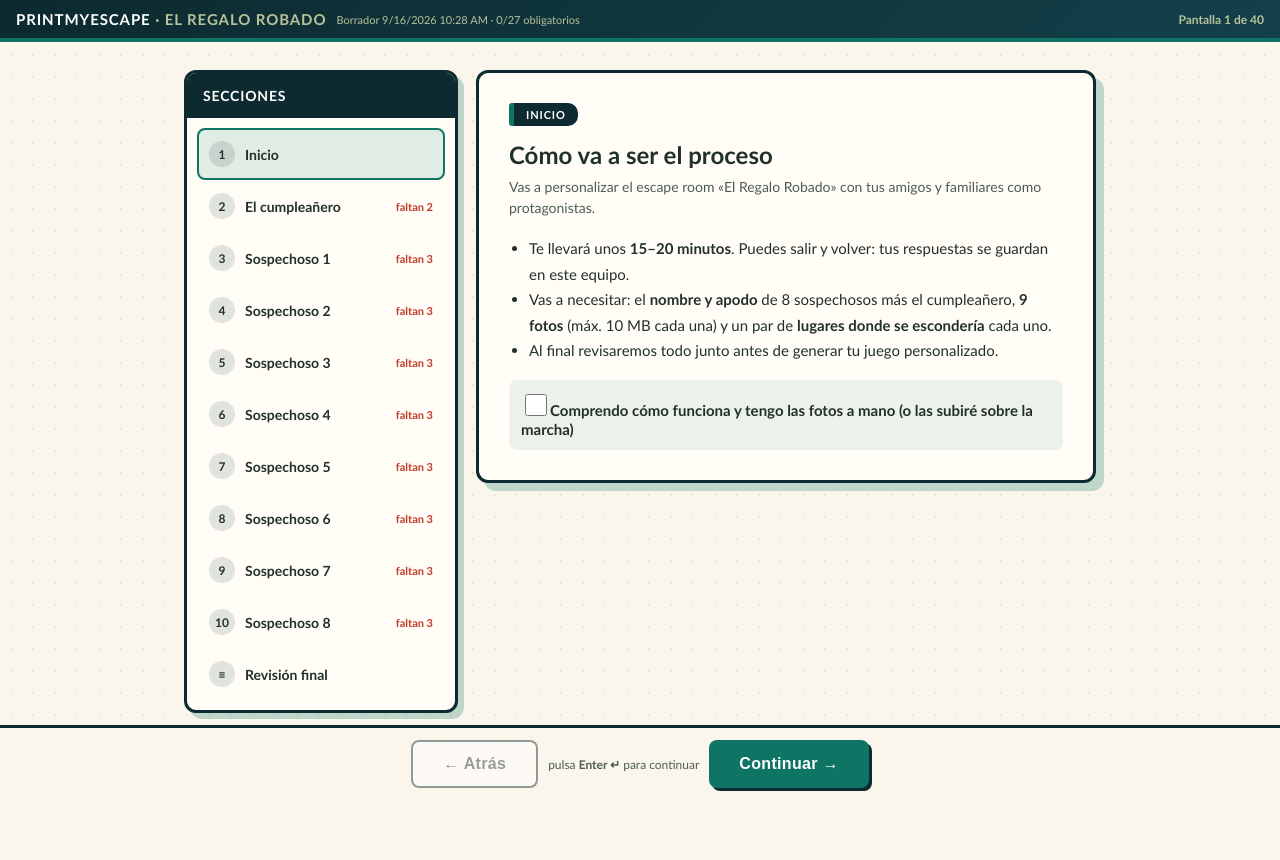
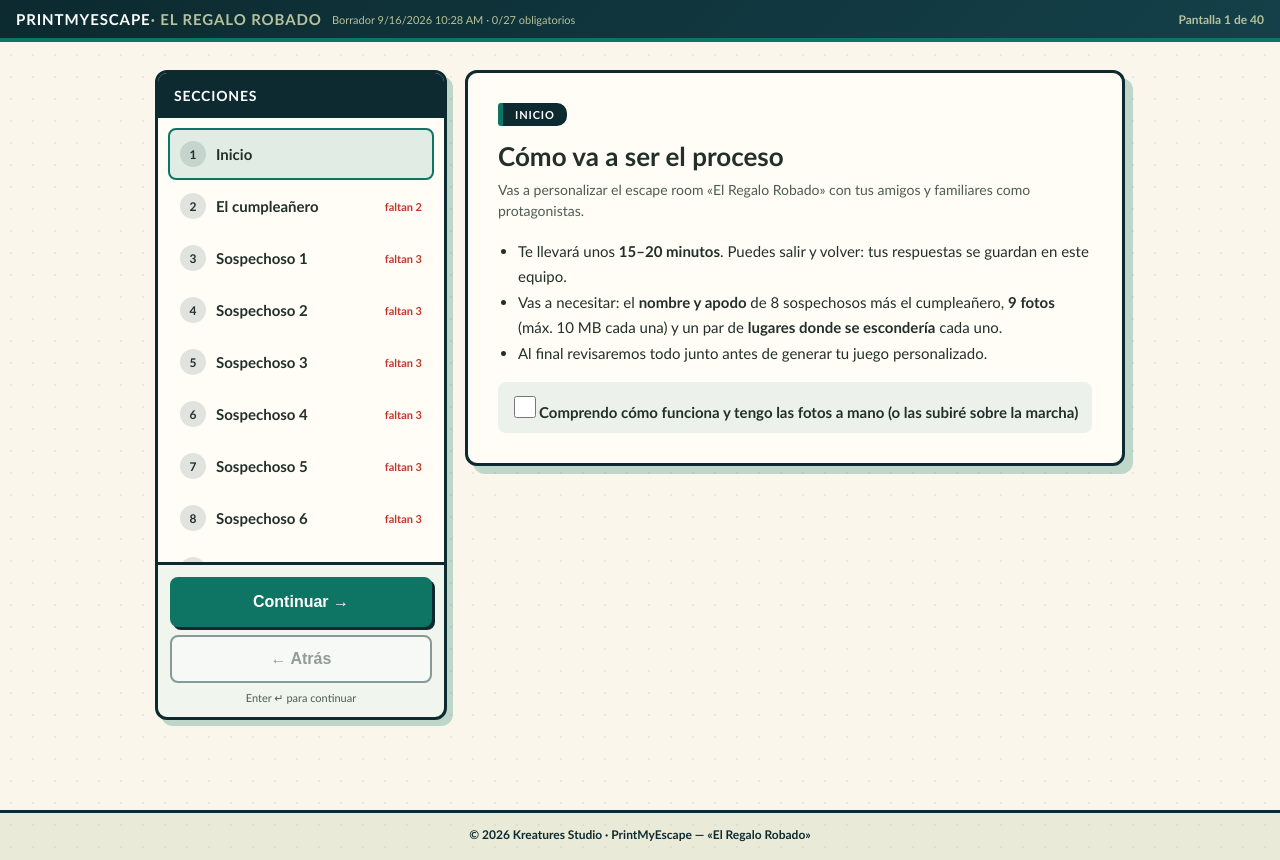
Before and after one commit to kreatures-studio/printmyescape, a plain HTML site: page wizard/index.html in a window 1280 px wide. Before the commit the page ends 803 px from the top, so only its background shows below. Drawn offline with Linux system fonts and the light colour scheme.

Commit message:
wizard: titulo 2 lineas movil, nav en sidebar desktop, footer, tamanos mayores

```diff
--- a/wizard/index.html
+++ b/wizard/index.html
@@ -40,12 +40,13 @@
   }
   #menuBtn:hover { filter: brightness(1.2); }
   #top h1 { font-size: 15px; margin: 0; font-weight: 900; letter-spacing: .06em; text-transform: uppercase; }
-  #top h1 span { color: var(--sage); }
+  #top h1 .sub { color: var(--sage); }
+  #top h1 .sub::before { content: '· '; }
   #draftinfo { font-size: 11px; color: var(--sage); }
   #stepcount { margin-left: auto; font-size: 12px; font-weight: 800; color: var(--sage); white-space: nowrap; }
   main { flex: 1; display: flex; align-items: flex-start; justify-content: center; gap: 18px; padding: 28px 16px 90px; }
   #card {
-    width: min(94vw, 620px); background: #fffdf6;
+    width: min(94vw, 660px); background: #fffdf6;
     border: 3px solid var(--abyss); border-radius: 12px;
     box-shadow: 8px 8px 0 rgba(14,116,99,.25);
     padding: 30px 30px 26px;
@@ -59,7 +60,7 @@
     border-left: 5px solid var(--teal); margin-bottom: 14px; max-width: 100%;
   }
   #kicker img { width: 30px; height: 30px; object-fit: cover; border-radius: 50%; border: 2px solid var(--sage); }
-  #q { font-size: 24px; font-weight: 900; line-height: 1.25; margin: 0 0 6px; }
+  #q { font-size: 26px; font-weight: 900; line-height: 1.25; margin: 0 0 6px; }
   #desc { font-size: 14px; color: #4c5d53; margin: 0 0 18px; line-height: 1.5; }
   .field { margin-bottom: 20px; }
   .field:last-child { margin-bottom: 4px; }
@@ -68,7 +69,7 @@
   .field .fdesc { font-size: 13px; color: #4c5d53; margin: 0 0 8px; line-height: 1.5; }
   .field .fdesc .ej { display: block; margin-top: 6px; font-style: italic; background: rgba(183,194,155,.25); padding: 8px 10px; border-radius: 6px; }
   .field input[type="text"], .field input[type="number"], .field textarea {
-    width: 100%; font-size: 18px; font-family: inherit; color: var(--ink);
+    width: 100%; font-size: 19px; font-family: inherit; color: var(--ink);
     border: 0; border-bottom: 3px solid var(--abyss); background: transparent;
     padding: 10px 2px; outline: none;
   }
@@ -108,7 +109,8 @@
   }
   .checkline input { width: 22px; height: 22px; margin-top: 2px; accent-color: var(--teal); flex: none; }
   .checkline span { font-size: 15px; font-weight: 700; }
-  #nav {
+  #nav { display: none; }
+  body.mobile #nav {
     position: fixed; left: 0; right: 0; bottom: 0; z-index: 20;
     display: flex; gap: 10px; align-items: center; justify-content: center;
     padding: 12px 16px calc(12px + env(safe-area-inset-bottom));
@@ -128,13 +130,30 @@
   #scrim { display: none; position: fixed; inset: 0; background: rgba(12,42,47,.5); z-index: 40; }
   #scrim.open { display: block; }
   #drawer {
-    width: 274px; flex: none; position: sticky; top: 12px; max-height: calc(100dvh - 150px);
+    width: 292px; flex: none; position: sticky; top: 12px; max-height: calc(100dvh - 150px);
     background: #fffdf6; border: 3px solid var(--abyss); border-radius: 12px;
     box-shadow: 6px 6px 0 rgba(14,116,99,.25);
     display: flex; flex-direction: column; overflow: hidden;
   }
   #drawer h2 { margin: 0; padding: 14px 16px; font-size: 14px; text-transform: uppercase; letter-spacing: .06em; background: var(--abyss); color: #fff; }
   #drawerList { overflow-y: auto; padding: 10px; flex: 1; }
+  #dnav { border-top: 3px solid var(--abyss); padding: 12px; display: flex; flex-direction: column; gap: 8px; background: rgba(14,116,99,.06); }
+  #dnav button {
+    font-size: 16px; font-weight: 900; cursor: pointer; border: 0; border-radius: 8px;
+    padding: 13px 10px; color: #fff; background: var(--teal); min-height: 50px;
+    box-shadow: 3px 3px 0 var(--abyss);
+  }
+  #dnav button:hover { filter: brightness(1.1); }
+  #dnav button:active { transform: translateY(2px); box-shadow: 1px 1px 0 var(--abyss); }
+  #dnav button.ghost { background: #fff; color: var(--ink); border: 2px solid var(--abyss); box-shadow: none; min-height: 46px; }
+  #dnav button:disabled { opacity: .45; cursor: not-allowed; }
+  #dnav .dhint { font-size: 11px; color: #4c5d53; text-align: center; }
+  body.mobile #dnav { display: none; }
+  #foot {
+    text-align: center; font-size: 12px; font-weight: 700; color: var(--abyss);
+    border-top: 3px solid var(--abyss); padding: 14px 16px calc(18px + env(safe-area-inset-bottom));
+    background: rgba(183,194,155,.25);
+  }
   body.mobile #menuBtn { display: block; order: 5; }
   body.mobile #top h1 { flex: 1; }
   body.mobile #stepcount { margin-left: 0; }
@@ -148,7 +167,7 @@
   body.mobile #drawer.open { transform: none; }
   .secItem {
     display: flex; align-items: center; gap: 10px; width: 100%; text-align: left;
-    font-family: inherit; font-size: 14px; font-weight: 800; cursor: pointer;
+    font-family: inherit; font-size: 15px; font-weight: 800; cursor: pointer;
     border: 2px solid transparent; background: none; color: var(--ink);
     border-radius: 8px; padding: 11px 10px; min-height: 48px;
   }
@@ -200,8 +219,10 @@
   .mscreen { padding: 16px 16px 6px; border-top: 2px dashed rgba(12,42,47,.2); }
   .mscreen:first-of-type { border-top: 0; }
   .mscreen > h3 { margin: 0 0 10px; font-size: 17px; }
+  body.mobile #top h1 { font-size: 13px; line-height: 1.3; }
+  body.mobile #top h1 .sub { display: block; font-size: 11px; letter-spacing: .12em; }
+  body.mobile #top h1 .sub::before { content: ''; }
   @media (max-width: 640px) {
-    #top h1 { font-size: 12px; }
     #draftinfo { display: none; }
     #card { padding: 22px 18px 20px; }
     #q { font-size: 20px; }
@@ -216,12 +237,18 @@
 <div id="progress"><div></div></div>
 <div id="top">
   <button id="menuBtn" title="Ir a una sección">☰ Secciones</button>
-  <h1>PrintMyEscape <span>· El Regalo Robado</span></h1>
+  <h1>PrintMyEscape<span class="sub">El Regalo Robado</span></h1>
   <span id="draftinfo"></span>
   <span id="stepcount"></span>
 </div>
 <main>
-  <aside id="drawer"><h2>Secciones</h2><div id="drawerList"></div></aside>
+  <aside id="drawer"><h2>Secciones</h2><div id="drawerList"></div>
+    <div id="dnav">
+      <button id="dnext">Continuar →</button>
+      <button id="dback" class="ghost">← Atrás</button>
+      <span class="dhint">Enter ↵ para continuar</span>
+    </div>
+  </aside>
   <div id="card">
     <div id="kicker"></div>
     <h2 id="q"></h2>
@@ -231,6 +258,7 @@
   </div>
   <div id="mwrap"></div>
 </main>
+<footer id="foot">© 2026 Kreatures Studio · PrintMyEscape — «El Regalo Robado»</footer>
 <div id="nav">
   <button id="back" class="ghost">← Atrás</button>
   <span id="hintkeys">pulsa <b>Enter ↵</b> para continuar</span>
@@ -449,8 +477,13 @@ function missingOf(sec) {
 function isMobile() {
   return window.matchMedia && window.matchMedia('(max-width: 640px)').matches;
 }
-function showErr(msg) {
-  var e = $('err');
+/* Barra móvil (#back/#next) y botones del sidebar (#dback/#dnext) siempre sincronizados. */
+function setNav(backDisabled, nextLabel, nextDisabled) {
+  $('back').disabled = backDisabled; $('dback').disabled = backDisabled;
+  $('next').textContent = nextLabel; $('dnext').textContent = nextLabel;
+  $('next').disabled = !!nextDisabled; $('dnext').disabled = !!nextDisabled;
+}
+function showErr(msg) {  var e = $('err');
   if (!msg) { e.style.display = 'none'; e.textContent = ''; hideToast(); return; }
   if (document.body.classList.contains('mobile') && !document.body.classList.contains('showcard')) {
     e.style.display = 'none'; showToast(msg); return;
@@ -635,8 +668,7 @@ function renderStep() {
   var total = SCREENS.length + 1;
   $('progress').firstElementChild.style.width = Math.round(100 * idx / total) + '%';
   $('stepcount').textContent = 'Pantalla ' + (idx + 1) + ' de ' + total;
-  $('back').disabled = (idx === 0);
-  $('next').textContent = (idx === SCREENS.length - 1) ? 'Revisar →' : 'Continuar →';
+  setNav(idx === 0, (idx === SCREENS.length - 1) ? 'Revisar →' : 'Continuar →');
   var first = A.querySelector('input[type="text"], input[type="number"], textarea');
   if (first && !first.value) { try { first.focus(); } catch (e) {} }
 }
@@ -708,8 +740,7 @@ function renderMobile() {
   $('progress').firstElementChild.style.width = mobileProgress() + '%';
   $('stepcount').textContent = (secPos + 1) + '/' + SECTIONS.length;
   $('back').style.display = '';
-  $('back').disabled = (secPos === 0);
-  $('next').textContent = (secPos === SECTIONS.length - 1) ? 'Revisar →' : 'Continuar →';
+  setNav(secPos === 0, (secPos === SECTIONS.length - 1) ? 'Revisar →' : 'Continuar →');
   $('hintkeys').style.display = 'none';
   buildMenu();
 }
@@ -871,9 +902,8 @@ function editField(fid, fromMobile) {
 function reviewChrome() {
   var total = SCREENS.length + 1;  $('progress').firstElementChild.style.width = Math.round(100 * SCREENS.length / total) + '%';
   $('stepcount').textContent = 'Revisión';
-  if (isMobile()) { document.body.classList.add('showcard'); $('back').style.display = ''; $('back').disabled = false; }
-  else { $('back').disabled = false; }
-  $('next').textContent = 'Terminar ✓';
+  if (isMobile()) { document.body.classList.add('showcard'); $('back').style.display = ''; }
+  setNav(false, 'Terminar ✓');
 }
 function finish() {
   var missing = [];
@@ -919,9 +949,7 @@ function finish() {
   A.appendChild(d);
   $('progress').firstElementChild.style.width = '100%';
   $('stepcount').textContent = 'Fin';
-  $('back').disabled = true;
-  $('next').textContent = 'Terminar ✓';
-  $('next').disabled = true;
+  setNav(true, 'Terminar ✓', true);
 }
 function downloadJson() {
   var data = { form: 'el-regalo-robado', version: 2, answers: answers, exportedAt: new Date().toISOString() };
@@ -992,7 +1020,7 @@ function jumpTo(sec) {
 function render() {
   closeMenu();
   hideToast();
-  $('next').disabled = false;
+  $('next').disabled = false; $('dnext').disabled = false;
   if (view === 'done') return;
   if (isMobile()) {
     document.body.classList.add('mobile');
@@ -1016,6 +1044,8 @@ function render() {
 /* ---------- eventos ---------- */
 $('next').onclick = goNext;
 $('back').onclick = goBack;
+$('dnext').onclick = goNext;
+$('dback').onclick = goBack;
 $('menuBtn').onclick = openMenu;
 $('scrim').onclick = closeMenu;
 document.addEventListener('keydown', function (e) {
```
